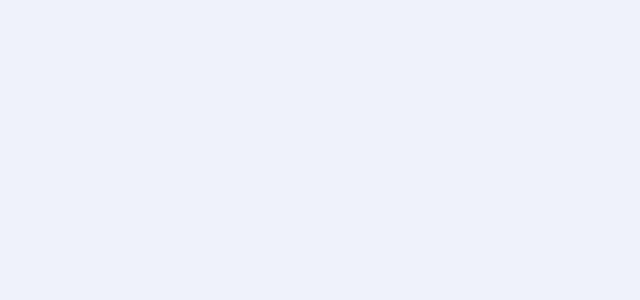
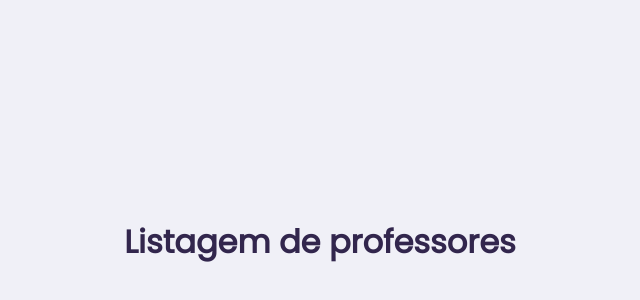
Before and after one commit to fernando-meira/NextLevelWeek02, a React (Create React App) app in the folder web/: page /teacherlist in a window 1280 px wide. Shown: the part 158-458 px from the top of the page, without its empty margins (320-960 px from the left). Built offline with nearby package versions, Linux system fonts and the light colour scheme.

Commit message:
feat(teacherlist component): created a new component and added in routes

```diff
--- /dev/null
+++ b/web/src/pages/TeacherList/index.tsx
@@ -0,0 +1,12 @@
+import React from 'react';
+
+import { Container } from './styles';
+
+const TeacherList = () => {
+  return (
+    <Container>
+      <h1>Listagem de professores</h1>
+    </Container>
+  );
+};
+export default TeacherList;
--- /dev/null
+++ b/web/src/pages/TeacherList/styles.ts
@@ -0,0 +1,3 @@
+import styled from 'styled-components';
+
+export const Container = styled.div``;
--- a/web/src/pages/index.ts
+++ b/web/src/pages/index.ts
@@ -1,3 +1,4 @@
 import Landing from './Landing';
+import TeacherList from './TeacherList';
 
-export { Landing };
+export { Landing, TeacherList };
--- a/web/src/routes.tsx
+++ b/web/src/routes.tsx
@@ -1,12 +1,13 @@
 import React from 'react';
 import { Route, BrowserRouter } from 'react-router-dom';
 
-import { Landing } from './pages';
+import { Landing, TeacherList } from './pages';
 
 const Routes = () => {
   return (
     <BrowserRouter>
       <Route path="/" exact component={Landing} />
+      <Route path="/teacherlist" component={TeacherList} />
     </BrowserRouter>
   );
 };
```
